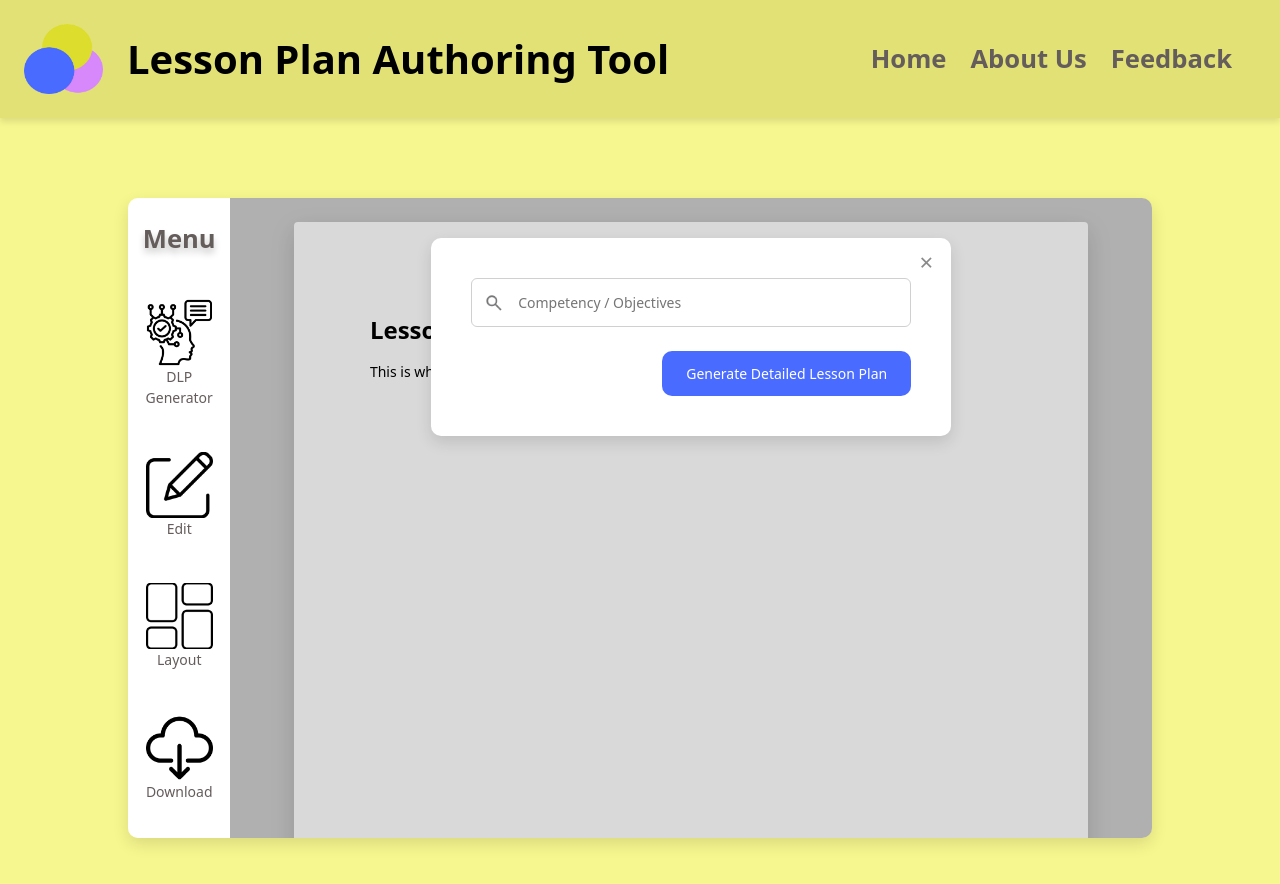
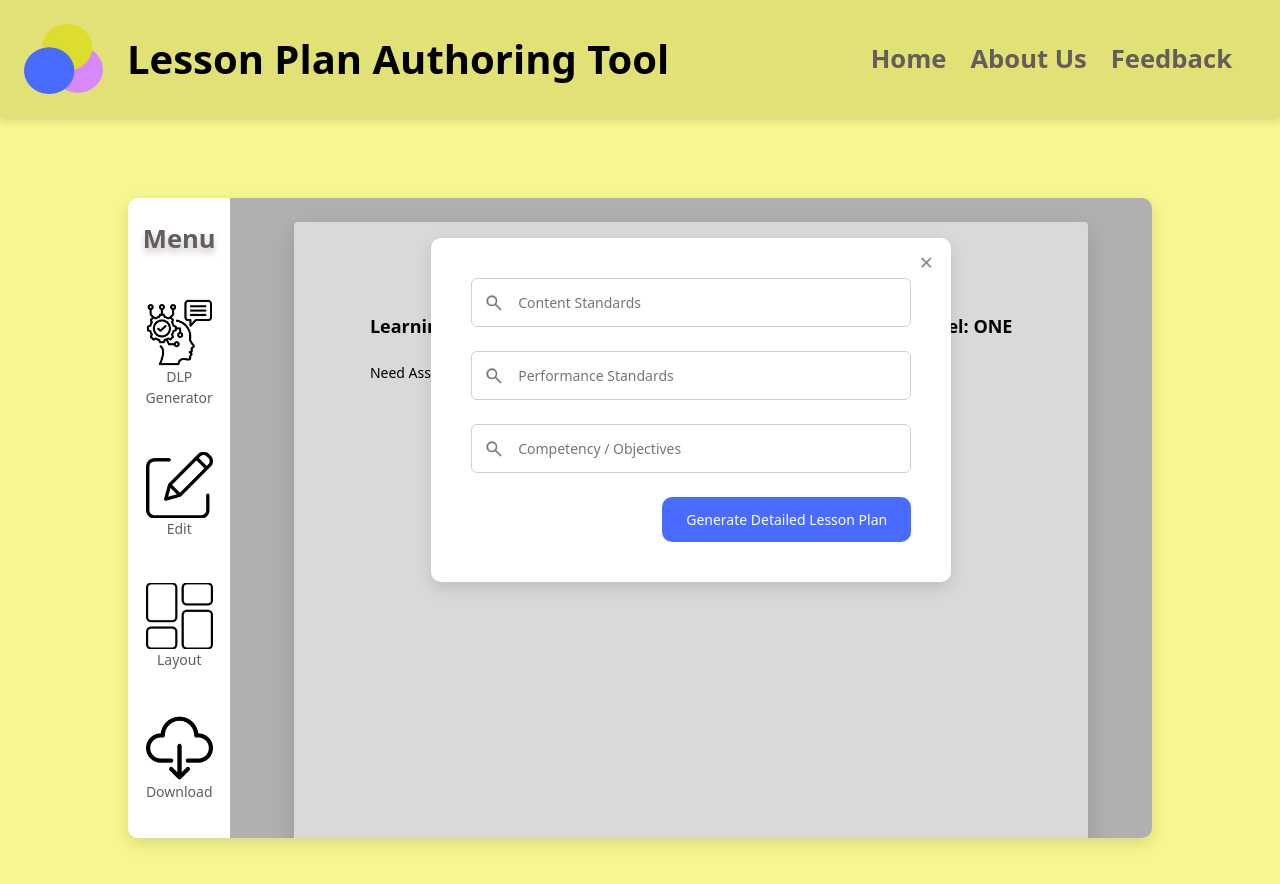
Before and after one commit to nixxdotdev/mlpg, a React (Vite) app: page /tools in a window 1280 px wide. Both pictures are taken after a click on the link "DLP Generator". Shown: the top 884 px of the page. Built offline with nearby package versions, Linux system fonts and the light colour scheme.

Commit message:
-added native text editor

```diff
--- a/package.json
+++ b/package.json
@@ -10,6 +10,8 @@
     "preview": "vite preview"
   },
   "dependencies": {
+    "@ckeditor/ckeditor5-build-classic": "^41.4.2",
+    "@ckeditor/ckeditor5-react": "^11.0.1",
     "bootstrap": "^5.3.8",
     "react": "^19.1.1",
     "react-dom": "^19.1.1",
--- a/src/AppRouter.tsx
+++ b/src/AppRouter.tsx
@@ -1,12 +1,12 @@
 import { BrowserRouter as Router, Route, Routes } from "react-router-dom";
 // import Home from "./pages/Home";
 import MainPage from "./pages/MainPage";
-import LoginPage from "./pages/LoginPage";
+import Home from "./pages/Home";
 
 const AppRouter = () => (
   <Router>
     <Routes>
-      <Route path="/*" element={<LoginPage />} />
+      <Route path="/*" element={<Home />} />
       <Route path="/tools" element={<MainPage />} />
     </Routes>
   </Router>
--- a/src/index.css
+++ b/src/index.css
@@ -811,3 +811,13 @@ p {
     /* hide illustration on small screens */
   }
 }
+
+.paper-header {
+  margin-bottom: 16px;
+  font-size: 14px;
+  line-height: 1.4;
+}
+
+.paper-header p {
+  margin: 0;
+}
--- a/src/pages/MainPage.tsx
+++ b/src/pages/MainPage.tsx
@@ -345,6 +345,34 @@ const MainPage: React.FC = () => {
                         />
                         <input
                           type="text"
+                          placeholder="Content Standards"
+                          disabled={isGenerating}
+                        />
+                      </div>
+
+                      {/* Input */}
+                      <div className="generator-input">
+                        <img
+                          src={searchIcon}
+                          alt="Search"
+                          className="generator-icon"
+                        />
+                        <input
+                          type="text"
+                          placeholder="Performance Standards"
+                          disabled={isGenerating}
+                        />
+                      </div>
+
+                      {/* Input */}
+                      <div className="generator-input">
+                        <img
+                          src={searchIcon}
+                          alt="Search"
+                          className="generator-icon"
+                        />
+                        <input
+                          type="text"
                           placeholder="Competency / Objectives"
                           disabled={isGenerating}
                         />
@@ -408,8 +436,19 @@ const MainPage: React.FC = () => {
 
               <div className="paper-container">
                 <div className="paper-page">
-                  <h1>Lesson Title</h1>
-                  <p>This is where your lesson content goes.</p>
+                  <header className="paper-header d-flex flex-row justify-content-between">
+                    <h3>
+                      <strong>Learning Area:</strong> Mathematics
+                    </h3>
+                    <h3>
+                      <strong>Grade Level:</strong> ONE
+                    </h3>
+                  </header>
+
+                  <p contentEditable="true" className="editor-area">
+                    Need Assistance? Click DLP Generator and our AI will help
+                    you
+                  </p>
                 </div>
               </div>
             </div>
```
Also changed, not shown: src/components/RichEditor.tsx (added, +43 -0 lines), 1 other file (tests, documents, lock files or other folders).
